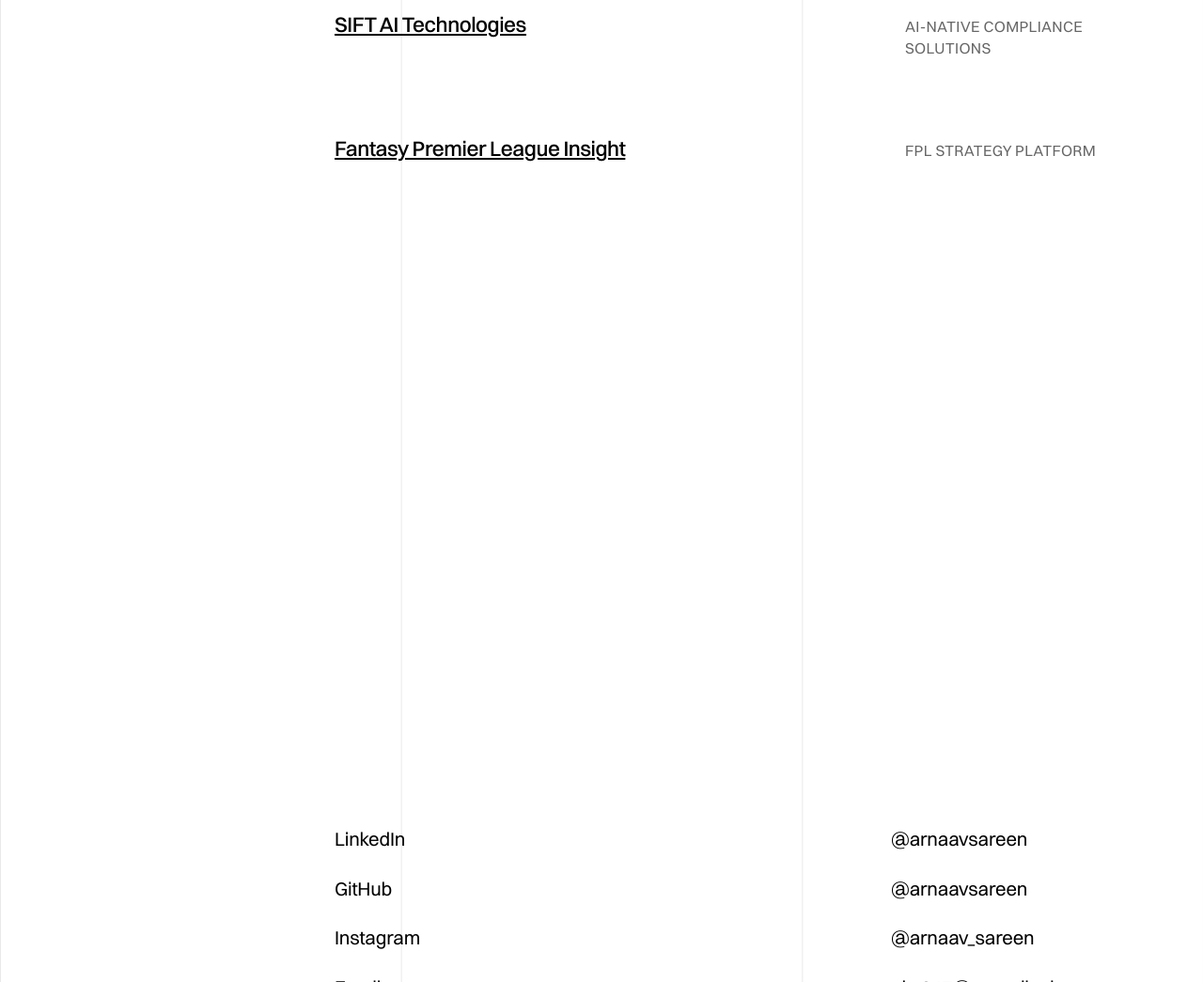
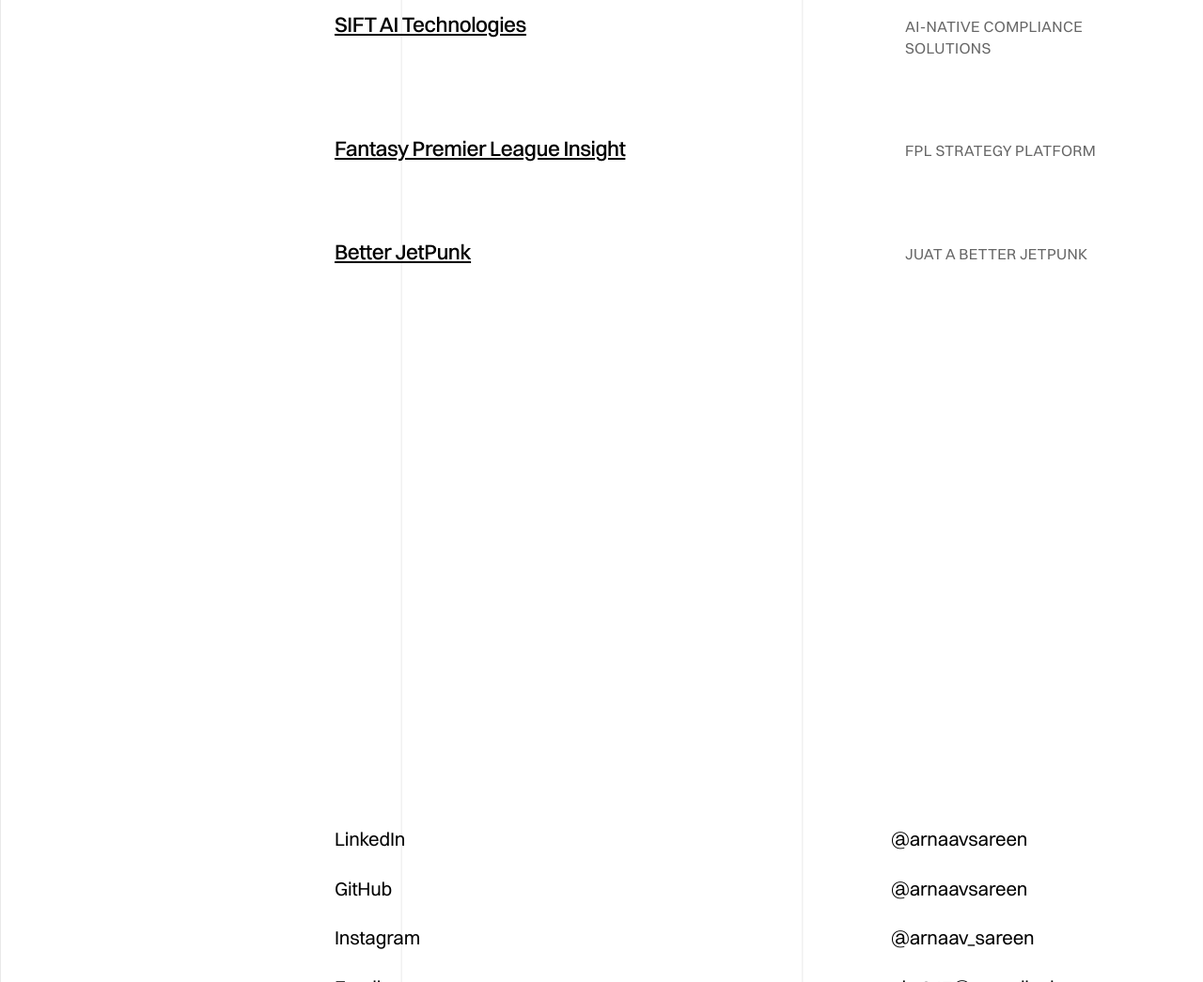
Before and after one commit to arnaavsareen/personal-website, a plain HTML site: page index.html in a window 1280 px wide. Shown: the part 1086-2131 px from the top of the page at 94% size. Drawn offline with Linux system fonts and the light colour scheme.

Commit message:
Add new project entry for Better JetPunk in index.html

```diff
--- a/index.html
+++ b/index.html
@@ -45,6 +45,15 @@
               </div>
               <div class="building-meta">
                 <span class="project-category">FPL strategy platform</span>
+              </div>
+            </div>
+
+            <div class="building-entry">
+              <div class="building-content">
+                <a href="https://better-jetpunk.vercel.app/" target="_blank" rel="noopener noreferrer" class="project-title">Better JetPunk</a>
+              </div>
+              <div class="building-meta">
+                <span class="project-category">Juat a Better JetPunk</span>
               </div>
             </div>
           </div>
```
